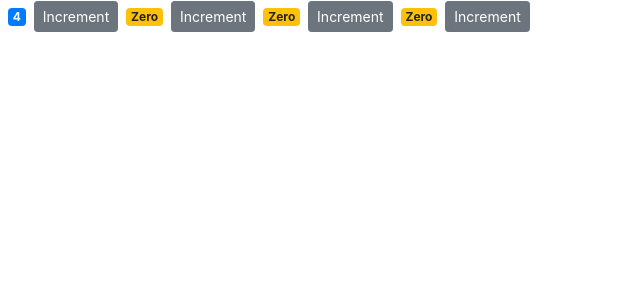
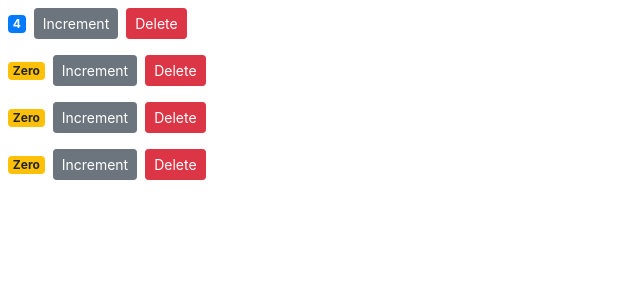
Before and after one commit to MonaliGanganeNeosoft/React-all, a React (Create React App) app: page / in a window 1280 px wide. Shown: the top 300 px of the page, without its empty margins (0-640 px from the left). Built offline with nearby package versions, Linux system fonts and the light colour scheme.

Commit message:
handledelete btn

```diff
--- a/src/components/counter.jsx
+++ b/src/components/counter.jsx
@@ -5,13 +5,12 @@
   };
 
   handleIncrement = () => {
-    this.props.value = 0; //counter.jsx:8 Uncaught TypeError: Cannot assign to read only property 'value' of object '#<Object>'
     this.setState({ value: this.state.value + 1 });
   };
 
   render() {
     return (
-      <>
+      <div>
         <span className={this.getBadgeClasses()}>{this.formatCount()}</span>
         <button
           onClick={() => this.handleIncrement()}
@@ -19,7 +18,13 @@
         >
           Increment
         </button>
-      </>
+        <button
+          onClick={this.props.onDelete}
+          className="btn btn-danger btn-sm m-2"
+        >
+          Delete
+        </button>
+      </div>
     );
   }
   getBadgeClasses() {
--- a/src/components/counters.jsx
+++ b/src/components/counters.jsx
@@ -9,12 +9,16 @@
       { id: 4, value: 0 },
     ],
   };
+  handleDelete = () => {
+    console.log("event handler called delete");
+  };
   render() {
     return (
       <div>
         {this.state.counters.map((counter) => (
           <Counter
             key={counter.id}
+            onDelete={this.handleDelete}
             value={counter.value}
             id={counter.id}
           ></Counter>
```
